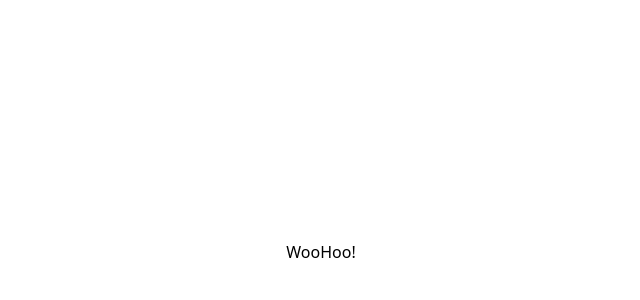
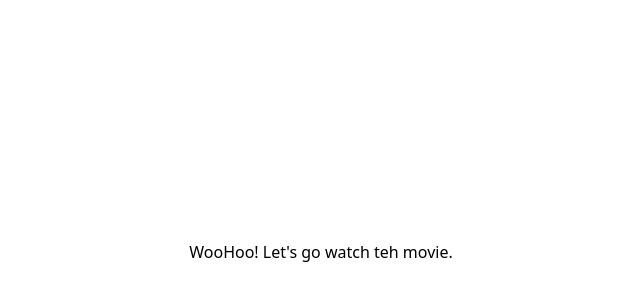
Before and after one commit to badrulhanif/date_with_me, a Next.js app: page /watchMovie in a window 1280 px wide. Shown: the part 148-448 px from the top of the page, without its empty margins (319-959 px from the left). Built offline with nearby package versions, Linux system fonts and the light colour scheme.

Commit message:
Update UI

```diff
--- a/pages/watchMovie.js
+++ b/pages/watchMovie.js
@@ -1,7 +1,7 @@
 function AddON() {
   return (
-    <div className="flex flex-col items-center justify-center min-h-screen md:flex-row text-center">
-      WooHoo!
+    <div className="flex flex-col items-center justify-center min-h-screen text-center md:flex-row">
+      WooHoo! Let's go watch teh movie.
     </div>
   );
 }
```
